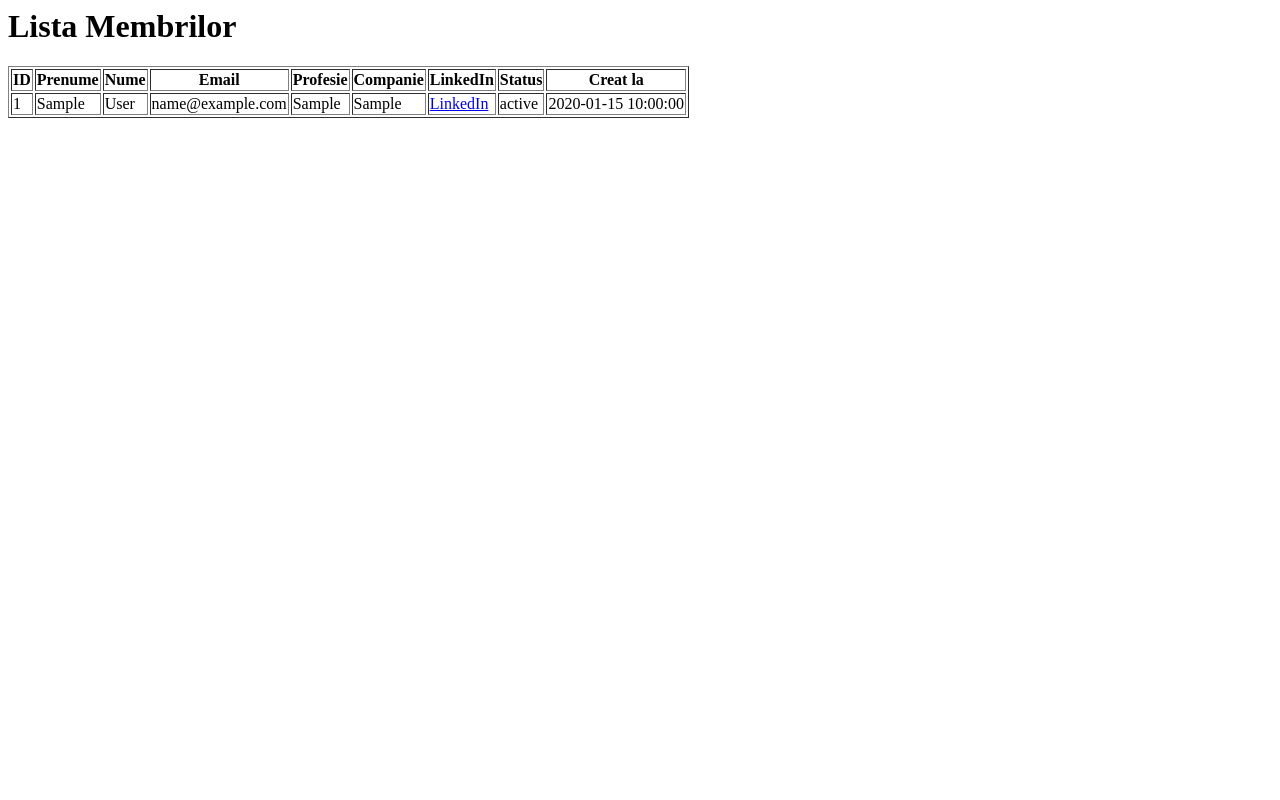
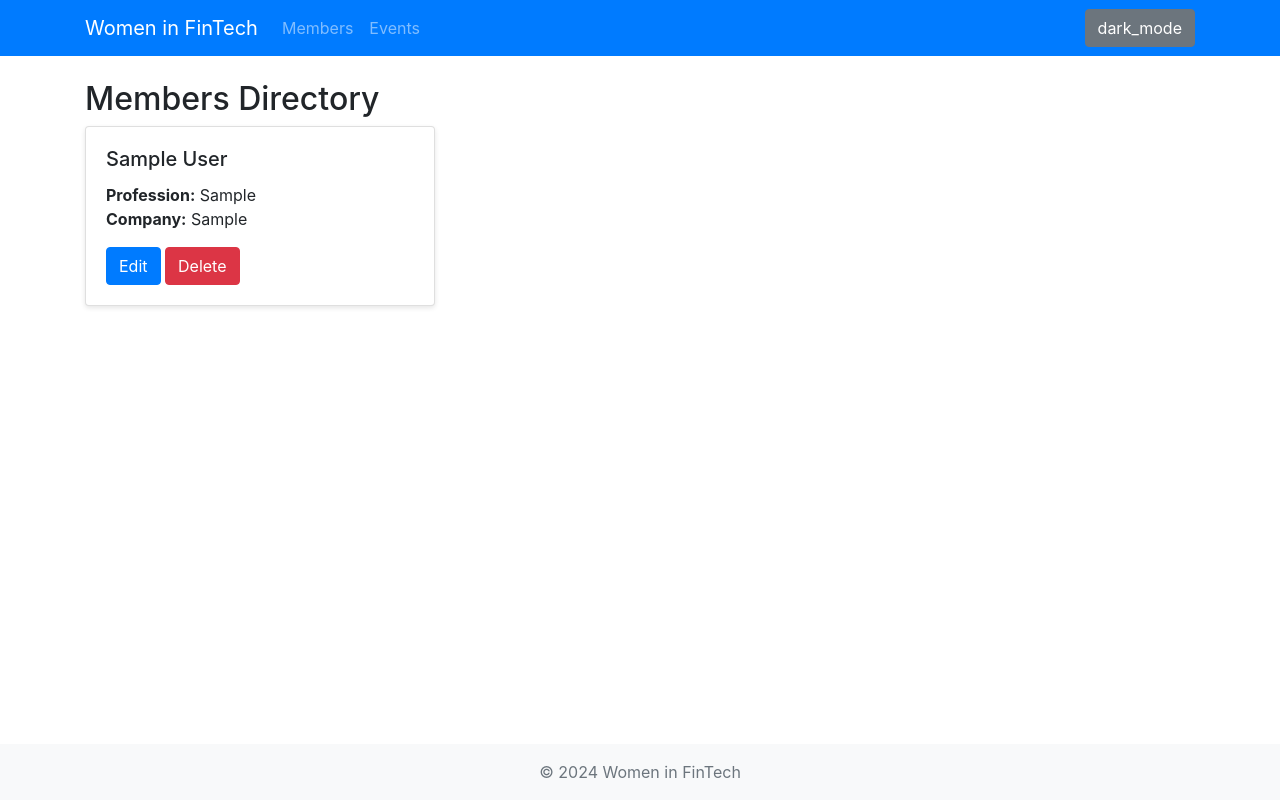
Before and after one commit to lucaspop5511/women_fintech, a PHP site: page /public/members/list_members.php in a window 1280 px wide. Run offline with PHP 8.4, Linux system fonts and the light colour scheme; tables that the repository leaves empty hold one stand-in row (values such as "Sample post"); some libraries are stand-ins or nearby versions.

Commit message:
edit, delete + card layout for members

```diff
--- a/assets/css/style.css
+++ b/assets/css/style.css
@@ -0,0 +1,52 @@
+body {
+    min-height: 100vh;
+    display: flex;
+    flex-direction: column;
+    font-family: Arial, sans-serif;
+}
+
+.container {
+    flex: 1;
+}
+
+.footer {
+    margin-top: auto;
+    background-color: #f8f9fa;
+    text-align: center;
+    padding: 10px 0;
+}
+
+.member-card {
+    margin-bottom: 20px;
+    box-shadow: 0 2px 5px rgba(0, 0, 0, 0.1);
+    transition: transform 0.3s, box-shadow 0.3s;
+}
+
+.member-card:hover {
+    transform: scale(1.03);
+    box-shadow: 0 4px 8px rgba(0, 0, 0, 0.2);
+}
+
+/* Dark Mode */
+body.dark-mode {
+    background-color: #121212;
+    color: #e0e0e0;
+}
+
+.navbar.dark-mode {
+    background-color: #1f1f1f !important;
+}
+
+.member-card.dark-mode {
+    background-color: #1f1f1f;
+    color: #e0e0e0;
+    border: 1px solid #333;
+}
+
+#darkModeIcon {
+    transition: transform 0.3s;
+}
+
+body.dark-mode #darkModeIcon {
+    transform: rotate(180deg);
+}
--- a/assets/js/main.js
+++ b/assets/js/main.js
@@ -0,0 +1,44 @@
+document.addEventListener('DOMContentLoaded', function () {
+
+    // Toggle dark mode
+    const darkModeToggle = document.querySelector('#darkModeToggle');
+    const darkModeIcon = document.querySelector('#darkModeIcon');
+
+    // Verificăm starea dark mode din localStorage
+    const isDarkMode = localStorage.getItem('darkMode') === 'true';
+    if (isDarkMode) {
+        document.body.classList.add('dark-mode');
+        document.querySelector('.navbar').classList.add('dark-mode');
+    }
+
+    // Funcționalitate pentru toggle
+    darkModeToggle.addEventListener('click', function () {
+        const isDark = document.body.classList.toggle('dark-mode');
+        document.querySelector('.navbar').classList.toggle('dark-mode');
+        localStorage.setItem('darkMode', isDark);
+    });
+
+    // Load dark mode state
+    if (localStorage.getItem('darkMode') === 'true') {
+        document.body.classList.add('dark-mode');
+    }
+
+    // Form validation
+    const form = document.querySelector('form');
+    if (form) {
+        form.addEventListener('submit', function (e) {
+            const email = document.querySelector('input[type="email"]');
+            const linkedin = document.querySelector('input[name="linkedin_profile"]');
+
+            if (email && !/^[^\s@]+@[^\s@]+\.[^\s@]+$/.test(email.value)) {
+                e.preventDefault();
+                alert('Please enter a valid email address.');
+            }
+
+            if (linkedin && !linkedin.value.includes('linkedin.com/')) {
+                e.preventDefault();
+                alert('Please enter a valid LinkedIn URL.');
+            }
+        });
+    }
+});
--- a/includes/footer.php
+++ b/includes/footer.php
@@ -7,6 +7,6 @@
     <script src="https://code.jquery.com/jquery-3.5.1.min.js"></script>
     <script src="https://cdn.jsdelivr.net/npm/@popperjs/core@2.5.4/dist/umd/popper.min.js"></script>
     <script src="https://stackpath.bootstrapcdn.com/bootstrap/4.5.2/js/bootstrap.min.js"></script>
-    <script src="assets/js/main.js"></script>
+    <script src="<?php echo $base_url; ?>/../assets/js/main.js"></script>
 </body>
 </html>
--- a/includes/header.php
+++ b/includes/header.php
@@ -1,25 +1,34 @@
+<?php
+$base_url = "http://" . $_SERVER['HTTP_HOST'] . "/women_fintech/public";
+?>
 <!DOCTYPE html>
 <html lang="ro">
 <head>
     <meta charset="UTF-8">
     <meta name="viewport" content="width=device-width, initial-scale=1.0">
     <title>Women in FinTech</title>
+    <link rel="stylesheet" href="<?php echo $base_url; ?>/../assets/css/style.css">
     <link rel="stylesheet" href="https://stackpath.bootstrapcdn.com/bootstrap/4.5.2/css/bootstrap.min.css">
-    <link rel="stylesheet" href="assets/css/style.css">
 </head>
 <body>
     <nav class="navbar navbar-expand-lg navbar-dark bg-primary">
         <div class="container">
-            <a class="navbar-brand" href="index.php">Women in FinTech</a>
+            <a class="navbar-brand" href="<?php echo $base_url; ?>/index.php">Women in FinTech</a>
             <button class="navbar-toggler" type="button" data-toggle="collapse" data-target="#navbarNav">
                 <span class="navbar-toggler-icon"></span>
             </button>
             <div class="collapse navbar-collapse" id="navbarNav">
-                <ul class="navbar-nav">
-                    <li class="nav-item"><a class="nav-link" href="members/list_members.php">Members</a></li>
-                    <li class="nav-item"><a class="nav-link" href="events/list_events.php">Events</a></li>
-                    <li class="nav-item"><a class="nav-link" href="registrations/list_registrations.php">Registrations</a></li>
+                <ul class="navbar-nav mr-auto">
+                    <li class="nav-item">
+                        <a class="nav-link" href="<?php echo $base_url; ?>/members/list_members.php">Members</a>
+                    </li>
+                    <li class="nav-item">
+                        <a class="nav-link" href="<?php echo $base_url; ?>/events/list_events.php">Events</a>
+                    </li>
                 </ul>
+                <button id="darkModeToggle" class="btn btn-secondary ml-auto" title="Toggle Dark Mode">
+                    <span id="darkModeIcon" class="material-icons">dark_mode</span>
+                </button>
             </div>
         </div>
     </nav>
--- a/public/members/list_members.php
+++ b/public/members/list_members.php
@@ -1,29 +1,43 @@
 <?php
 include_once "../../config/database.php";
+include_once "../../includes/header.php";
 
 $database = new Database();
-$conn = $database->getConnection();
+$db = $database->getConnection();
 
-$query = "SELECT * FROM members";
-$stmt = $conn->prepare($query);
+$query = "SELECT * FROM members ORDER BY created_at DESC";
+$stmt = $db->prepare($query);
 $stmt->execute();
+?>
 
-echo "<h1>Lista Membrilor</h1>";
-echo "<table border='1'>";
-echo "<tr><th>ID</th><th>Prenume</th><th>Nume</th><th>Email</th><th>Profesie</th><th>Companie</th><th>LinkedIn</th><th>Status</th><th>Creat la</th></tr>";
+<h2>Members Directory</h2>
 
-while ($row = $stmt->fetch(PDO::FETCH_ASSOC)) {
-    echo "<tr>";
-    echo "<td>{$row['id']}</td>";
-    echo "<td>{$row['first_name']}</td>";
-    echo "<td>{$row['last_name']}</td>";
-    echo "<td>{$row['email']}</td>";
-    echo "<td>{$row['profession']}</td>";
-    echo "<td>{$row['company']}</td>";
-    echo "<td><a href='{$row['linkedin_profile']}' target='_blank'>LinkedIn</a></td>";
-    echo "<td>{$row['status']}</td>";
-    echo "<td>{$row['created_at']}</td>";
-    echo "</tr>";
-}
-echo "</table>";
+<div class="row">
+    <?php while ($row = $stmt->fetch(PDO::FETCH_ASSOC)): ?>
+        <div class="col-md-4">
+            <div class="card member-card">
+                <div class="card-body">
+                    <h5 class="card-title"><?php echo htmlspecialchars($row['first_name'] . ' ' . $row['last_name']); ?></h5>
+                    <p class="card-text">
+                        <strong>Profession:</strong> <?php echo htmlspecialchars($row['profession']); ?><br>
+                        <strong>Company:</strong> <?php echo htmlspecialchars($row['company']); ?>
+                    </p>
+
+                    <!-- Link pentru editare -->
+                    <a href="edit_member.php?id=<?php echo $row['id']; ?>" class="btn btn-primary">Edit</a>
+
+                    <!-- Link pentru ștergere -->
+                    <a href="delete_member.php?id=<?php echo $row['id']; ?>"
+                       class="btn btn-danger"
+                       onclick="return confirm('Are you sure you want to delete this member?')">
+                       Delete
+                    </a>
+                </div>
+            </div>
+        </div>
+    <?php endwhile; ?>
+</div>
+
+<?php
+include_once "../../includes/footer.php";
 ?>
```
Also changed, not shown: public/members/delete_member.php (+19 -0 lines), public/members/edit_member.php (+79 -0 lines).
